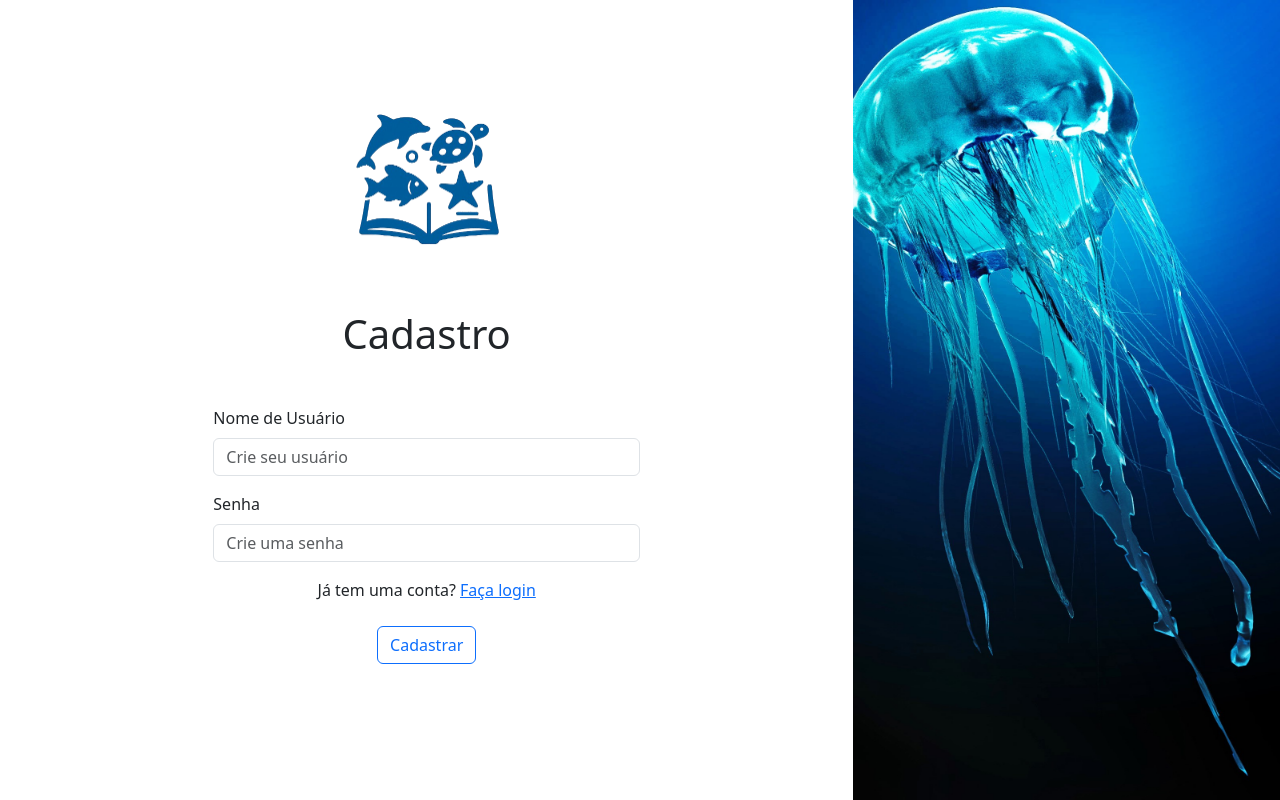
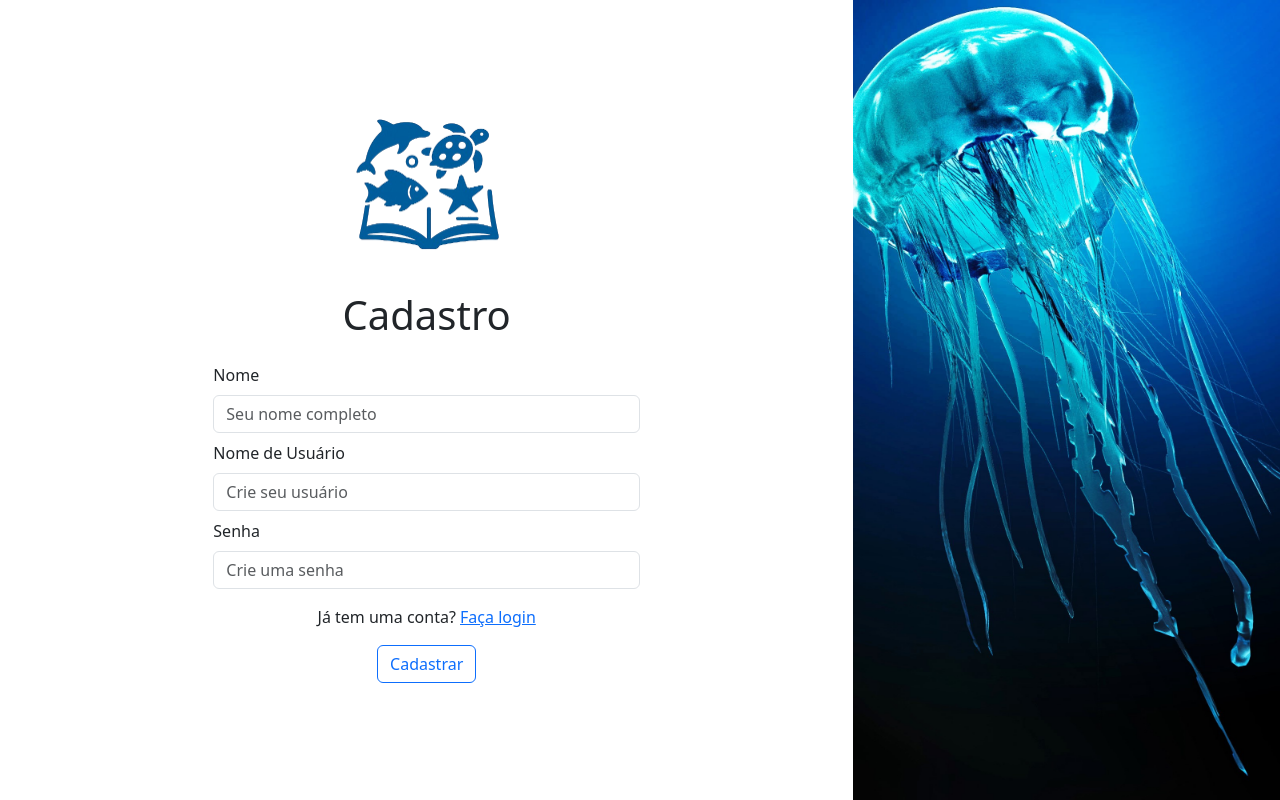
Before and after one commit to eusouoereque/Peixoteca, a PHP site: page /cadastroUser.php in a window 1280 px wide. Run offline with PHP 8.4, Linux system fonts and the light colour scheme.

Commit message:
Correção da pagina de cadastros de usuarios

```diff
--- a/usuarios/cadastroUser.php
+++ b/usuarios/cadastroUser.php
@@ -7,6 +7,7 @@ require "../components/header.php";
 $mensagem = '';
 
 if ($_SERVER['REQUEST_METHOD'] === 'POST') {
+    $nome = addslashes($_POST['nome']);
     $usuario = addslashes($_POST['usuario']);
     $senha = password_hash($_POST['senha'], PASSWORD_DEFAULT);
 
@@ -17,8 +18,8 @@ if ($_SERVER['REQUEST_METHOD'] === 'POST') {
     if ($sql->rowCount() > 0) {
         $mensagem = "Usuário já cadastrado.";
     } else {
-        $sql = $pdo->prepare("INSERT INTO usuarios (login, senha) VALUES (?, ?)");
-        if ($sql->execute([$usuario, $senha])) {
+        $sql = $pdo->prepare("INSERT INTO usuarios (nome, login, senha) VALUES (?, ?, ?)");
+        if ($sql->execute([$nome, $usuario, $senha])) {
             $mensagem = "Cadastro realizado com sucesso!";
         } else {
             $mensagem = "Erro ao cadastrar. Tente novamente.";
@@ -28,25 +29,30 @@ if ($_SERVER['REQUEST_METHOD'] === 'POST') {
 ?>
 <div class="d-flex min-vh-100">
 
-    <div class="shadow-lg bg-body w-100 d-flex flex-column align-items-center justify-content-center">
+<div class="shadow-lg bg-body w-100 d-flex flex-column align-items-center justify-content-center">
         <a class="text-center mb-3 link-underline link-underline-opacity-0" href="../animais/index.php">
             <img class="w-50" src="../img/Logo colorida.png" alt="Logo">
         </a>
 
         <form class="w-50" method="post">
-            <h1 class="text-dark text-center my-5">Cadastro</h1>
+            <h1 class="text-dark text-center my-4">Cadastro</h1>
 
-            <div class="form-group my-3">
+            <div class="form-group my-2">
+                <label for="nome" class="form-label">Nome</label>
+                <input type="text" name="nome" class="form-control" placeholder="Seu nome completo" required>
+            </div>
+
+            <div class="form-group my-2">
                 <label for="usuario" class="form-label">Nome de Usuário</label>
                 <input type="text" name="usuario" class="form-control" placeholder="Crie seu usuário" required>
             </div>
 
-            <div class="form-group my-3">
+            <div class="form-group my-2">
                 <label for="senha" class="form-label">Senha</label>
                 <input type="password" name="senha" class="form-control" placeholder="Crie uma senha" required>
             </div>
 
-            <div class="text-center">
+            <div class="text-center my-3">
                 <p>Já tem uma conta? <a href="../login/">Faça login</a></p>
                 <?php if ($mensagem): ?>
                     <p class="text-<?php echo strpos($mensagem, 'sucesso') !== false ? 'success' : 'danger'; ?>">
@@ -55,7 +61,7 @@ if ($_SERVER['REQUEST_METHOD'] === 'POST') {
                 <?php endif; ?>
             </div>
 
-            <div class="form-group text-center my-4">
+            <div class="form-group text-center">
                 <button class="btn btn-outline-primary" type="submit">Cadastrar</button>
             </div>
         </form>
```
